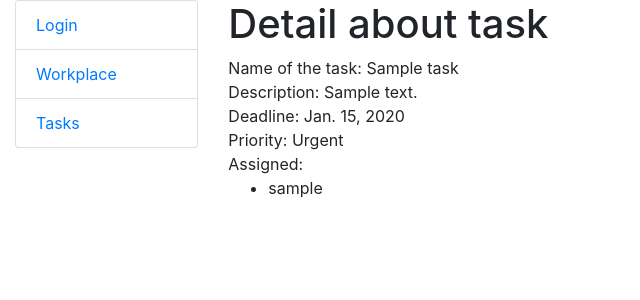
After one commit to pikaOpika/task-manager, a Django app: page /home/tasks/1 in a window 1280 px wide. The commit adds this page. Shown: the top 300 px of the page, without its empty margins (0-640 px from the left). Run offline with Django 4.2, Linux system fonts and the light colour scheme; tables that the repository leaves empty hold one stand-in row (values such as "Sample post").

Commit message:
added task-list and task-detail

```diff
--- a/task/models.py
+++ b/task/models.py
@@ -16,7 +16,11 @@ class Position(models.Model):
 
 
 class Worker(AbstractUser):
-    position = models.ForeignKey(Position, on_delete=models.CASCADE)
+    position = models.ForeignKey(
+        Position,
+        on_delete=models.CASCADE,
+        related_name="workers",
+    )
 
 
 class Task(models.Model):
--- a/task/urls.py
+++ b/task/urls.py
@@ -1,10 +1,19 @@
 from django.contrib import admin
 from django.urls import path
-from task.views import home
+from task.views import (
+    home,
+    TaskListView,
+    TaskDetailView,
+    WorkerDetailView
+)
 
 
 urlpatterns = [
-    path("", home),
+    path("", home, name="home"),
+    path("tasks/", TaskListView.as_view(), name="task-list"),
+    path("tasks/<int:pk>", TaskDetailView.as_view(), name="task-detail"),
+    path("workplace/<int:pk>", WorkerDetailView.as_view(), name="worker-detail")
+
 ]
 
 app_name = "task"
--- a/task/views.py
+++ b/task/views.py
@@ -1,5 +1,19 @@
 from django.shortcuts import render
+from django.views import generic
+from task.models import Task, Worker
 
 # Create your views here.
 def home(request):
     return render(request, "task/home.html")
+
+
+class TaskListView(generic.ListView):
+    model = Task
+
+
+class TaskDetailView(generic.DetailView):
+    model = Task
+    queryset = Task.objects.prefetch_related('assignees')
+
+class WorkerDetailView(generic.DetailView):
+    model = Worker
--- a/templates/includes/sidebar.html
+++ b/templates/includes/sidebar.html
@@ -5,4 +5,6 @@
     {% else %}
       <li class="list-group-item"><a href="{% url 'login'%}">Login</a></li>
     {% endif %}
+      <li class="list-group-item"><a href="{% url 'task:worker-detail' user.id %}">Workplace</a> </li>
+      <li class="list-group-item"><a href="{% url 'task:task-list'%}">Tasks</a></li>
 </ul>
--- /dev/null
+++ b/templates/task/task_detail.html
@@ -0,0 +1,16 @@
+{% extends "base.html" %}
+
+{% block content %}
+<h1>Detail about task</h1>
+Name of the task: {{ task.name }} <br>
+Description: {{ task.description }} <br>
+Deadline: {{ task.deadline }} <br>
+Priority: {{ task.get_priority_display }} <br>
+Assigned: <br>
+<ul>
+    {% for assigne in task.assignees.all %}
+    <li>{{assigne}}</li>
+    {%endfor%}
+</ul>
+
+{% endblock %}
```
Also changed, not shown: templates/task/task_list.html (added, +11 -0 lines).
